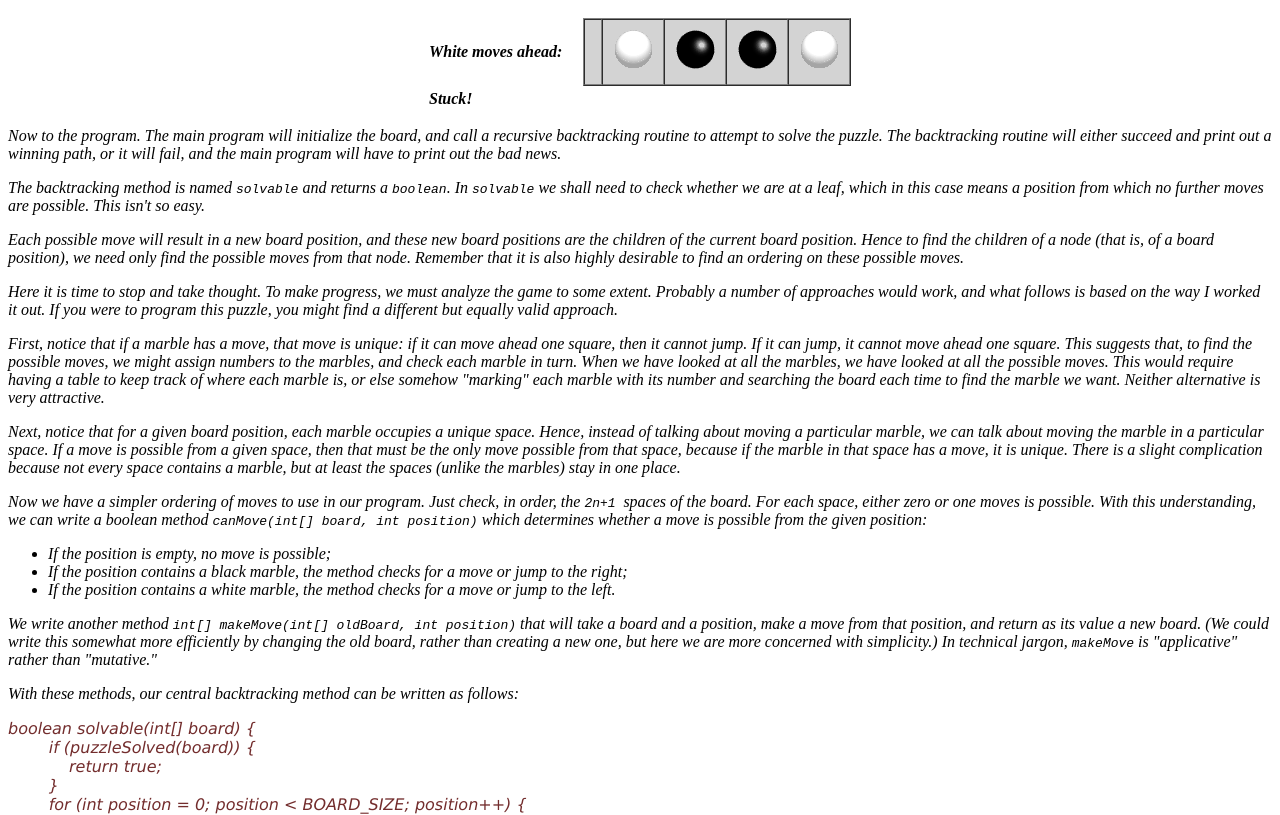
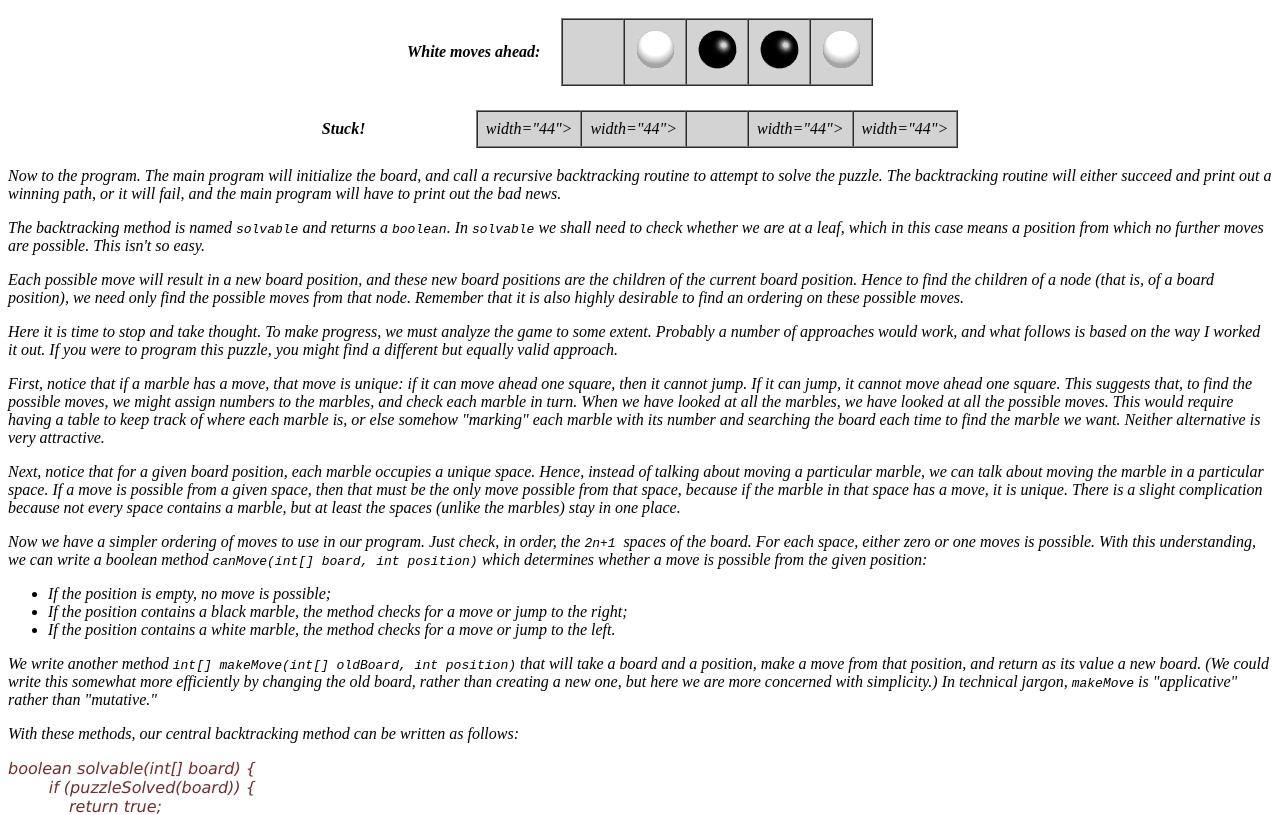
Before and after one commit to Gtvsairam/htmlsample, a plain HTML site: page BACKTRACKING PROJECT/index.html in a window 1280 px wide. Shown: the part 9392-10207 px from the top of the page. Drawn offline with Linux system fonts and the light colour scheme.

Commit message:
Update index.html
changes in tables

```diff
--- a/BACKTRACKING PROJECT/index.html
+++ b/BACKTRACKING PROJECT/index.html
@@ -526,11 +526,25 @@ Example: Cindy's Puzzle</font></b></p>
                 </table>
             </td>
         </tr>
-
+      </tbody>
+    </table>
+    <br>
+    <table align="center">
+    <tbody>
         <tr>
             <td width="150px"><b>Stuck!</b></td>
-            <td width="44"></td>
-           </tr>
+            <td>
+                <table style="background-color: lightgray ;" border="1" cellpadding="8" cellspacing="0">
+                    <tr>
+                        <td> width="44"></td>
+                        <td> width="44"></td>
+                        <td  width="44"></td>
+                        <td> width="44"></td>
+                        <td> width="44"></td>
+                    </tr>
+                </table>
+            </td>
+        </tr>
     </tbody>
 </table>
 <p>Now to the program. The main program will initialize the board, and call a recursive backtracking routine to attempt to solve the puzzle. The backtracking routine will either succeed and print out a winning path, or it will fail, and the main program will have to print out the bad news.</p>
```
